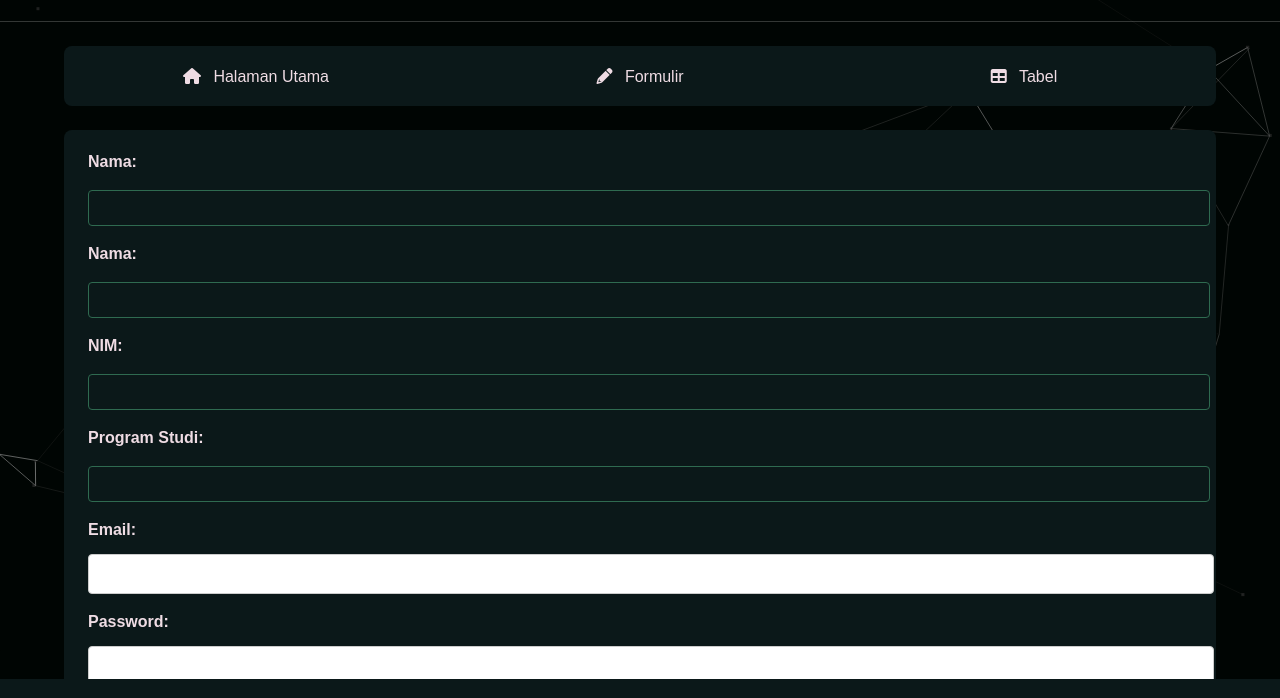
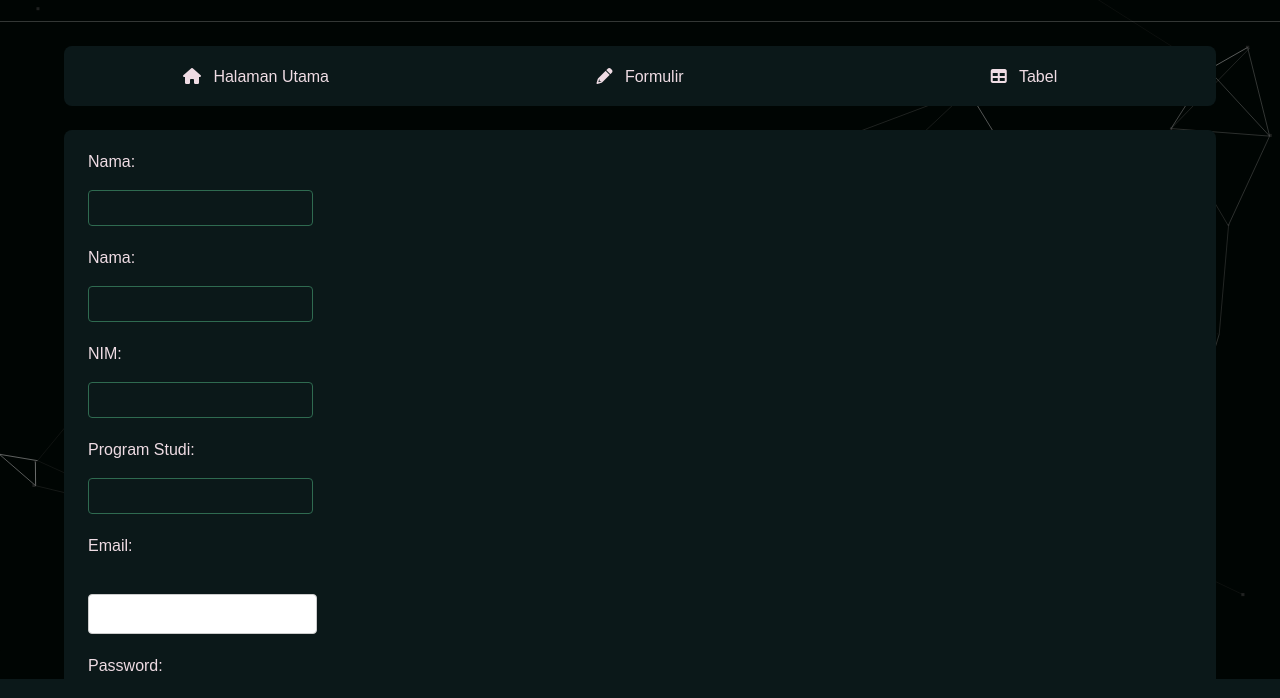
Before and after one commit to fadillahrizky99/fadillahrizky99.github.io, a plain HTML site: page formulir.html in a window 1280 px wide. Shown: the part 61-759 px from the top of the page. Drawn offline with nearby package versions, Linux system fonts and the light colour scheme.

Commit message:
formulir.css

```diff
--- a/formulir.css
+++ b/formulir.css
@@ -127,29 +127,25 @@ main nav ul li i {
     text-align: center;
 }
 
-label {
-    color: #efdce4;
-    font-weight: bold;
+
+#dataForm {
+    display: flex;
+    padding: 24px;
+    margin-bottom: 64px;
+    flex-direction: column;
 }
 
-.form-group {
-    margin-bottom: 20px;
-    width: 100%;
-}
 
-.form-group label {
+label {
     margin-bottom: 16px;
     display: flex;
     flex-direction: column;
 }
 
-.form-group input[type="text"],
-.form-group input[type="email"],
-.form-group input[type="password"],
-.form-group input[type="date"],
-.form-group textarea {
-    width: 100%;
+input,
+textarea {
     padding: 10px;
+    margin: 24px 0;
     border: 1px solid #ccc;
     border-radius: 4px;
     font-size: 16px;
@@ -157,23 +153,15 @@ label {
     outline: none;
 }
 
-.form-group input[type="radio"] {
-    margin-right: 5px;
-    width: 100%;
-}
-
-.form-container .form-group input[type="email"]::placeholder,
-.form-container .form-group input[type="password"]::placeholder,
-.form-container .form-group input[type="date"]::placeholder {
+.form-container input[type="email"]::placeholder,
+.form-container input[type="password"]::placeholder,
+.form-container input[type="date"]::placeholder {
     color: #999;
     background-color: transparent;
 }
 
-.form-group input[type="text"]::placeholder {
-    color: #999;
-}
 
-.form-group input[type="text"],
+input[type="text"],
 textarea {
     background-color: #0b1819;
     color: #efdce4;
```
